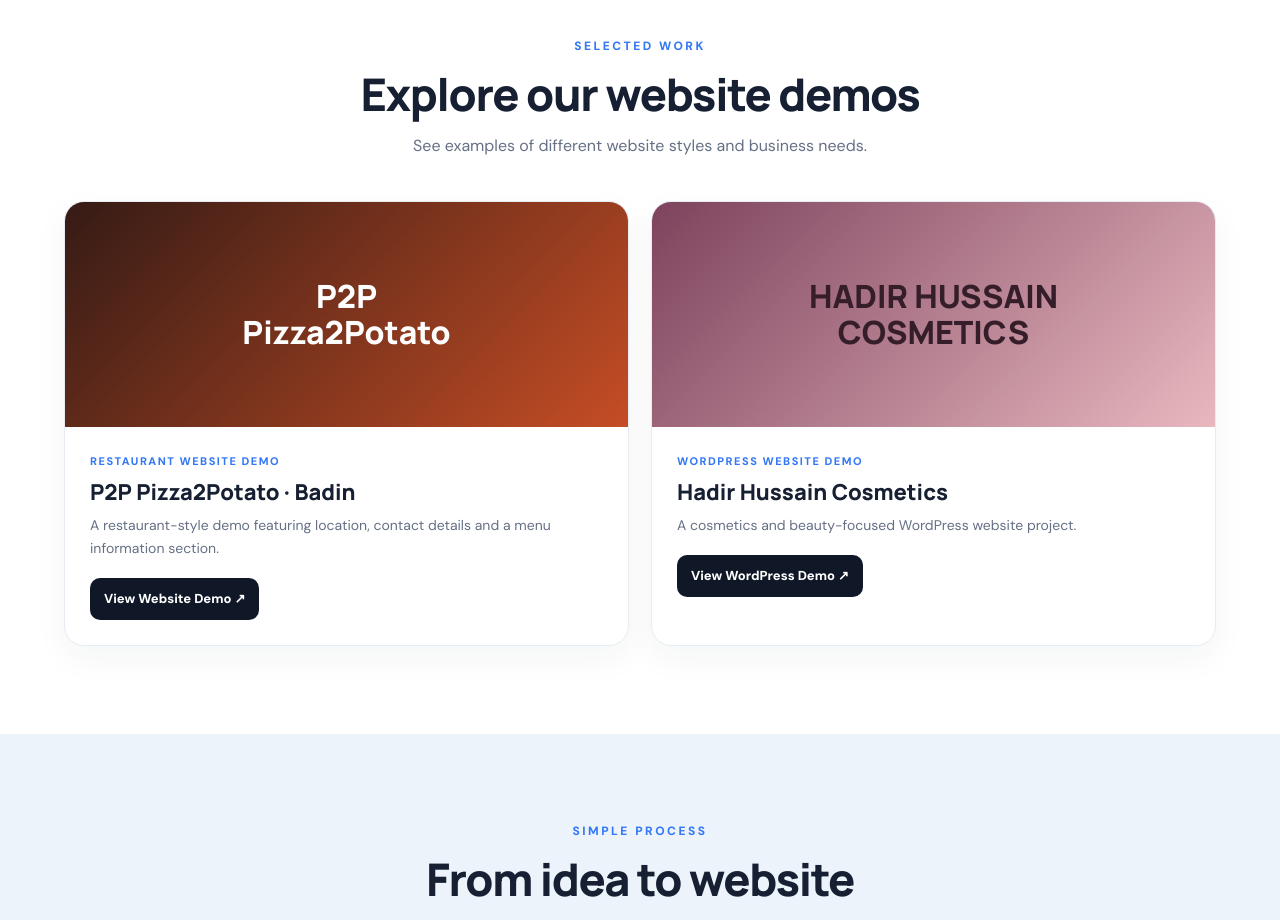
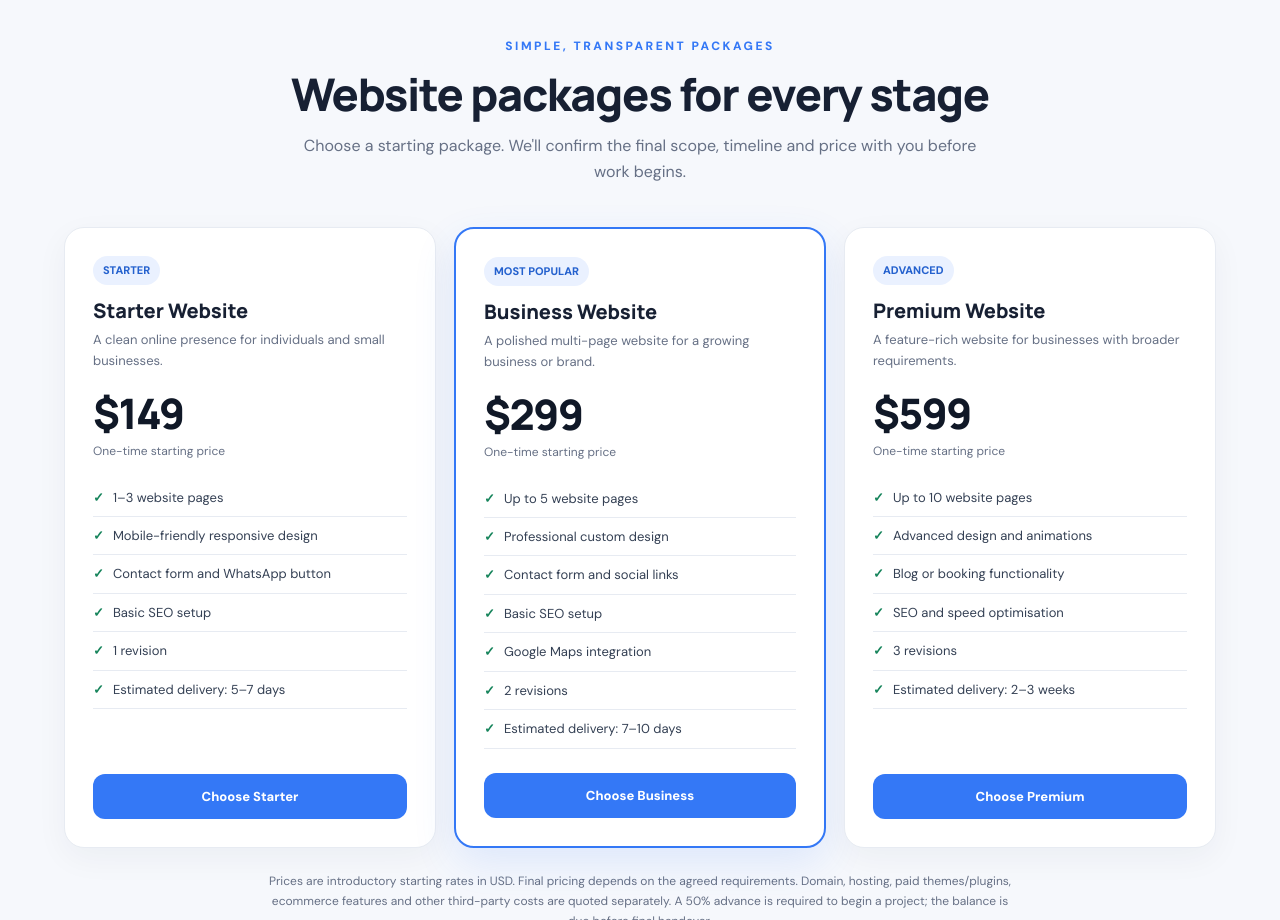
Before and after one commit to msulleman345-glitch/mywebsite, a plain HTML site: page index.html in a window 1280 px wide. Shown: the part 1880-2800 px from the top of the page. Drawn offline with Linux system fonts and the light colour scheme.

Commit message:
Add files via upload

```diff
--- a/index.html
+++ b/index.html
@@ -18,6 +18,25 @@ header{position:sticky;top:0;z-index:50;background:#101827f2;backdrop-filter:blu
 .trust{background:white;border-bottom:1px solid var(--line)}.trustGrid{display:grid;grid-template-columns:repeat(3,1fr);padding:23px 0;text-align:center}.trustItem+ .trustItem{border-left:1px solid var(--line)}.trustItem strong{display:block;font:800 19px Manrope}.trustItem span{font-size:12px;color:var(--muted)}
 section{padding:88px 0}.sectionHead{text-align:center;max-width:700px;margin:0 auto 42px}.sectionHead .kicker{color:var(--blue)}.sectionHead h2{font:800 clamp(31px,4vw,45px)/1.15 Manrope;letter-spacing:-1.3px;margin:12px 0}.sectionHead p{color:var(--muted)}
 .services{background:var(--paper)}.serviceGrid{display:grid;grid-template-columns:repeat(3,1fr);gap:18px}.service{background:white;border:1px solid var(--line);border-radius:18px;padding:27px;box-shadow:0 8px 28px #1c31500a}.serviceIcon{width:48px;height:48px;display:grid;place-items:center;border-radius:14px;background:#eaf1ff;font-size:23px;margin-bottom:17px}.service h3{font:800 18px Manrope;margin-bottom:8px}.service p{color:var(--muted);font-size:14px}.service small{display:block;color:var(--blue);font-weight:800;margin-top:15px}
+
+.pricing{background:#f6f8fc}
+.pricingGrid{display:grid;grid-template-columns:repeat(3,1fr);gap:18px;align-items:stretch}
+.priceCard{position:relative;background:white;border:1px solid var(--line);border-radius:20px;padding:28px;box-shadow:0 10px 32px #1b2a420c;display:flex;flex-direction:column}
+.priceCard.featured{border:2px solid var(--blue);box-shadow:0 16px 42px #3478f620}
+.priceFlag{display:inline-block;align-self:flex-start;background:#eaf1ff;color:#2461ce;padding:5px 10px;border-radius:30px;font-size:11px;font-weight:800;margin-bottom:12px}
+.priceCard h3{font:800 20px Manrope;margin-bottom:5px}
+.priceIntro{color:var(--muted);font-size:13px;min-height:42px}
+.priceAmount{font:800 42px/1.2 Manrope;letter-spacing:-1.5px;margin:17px 0 3px;color:var(--navy)}
+.priceAmount small{font:600 12px "DM Sans",sans-serif;letter-spacing:0;color:var(--muted)}
+.priceNote{font-size:12px;color:var(--muted);margin-bottom:17px}
+.priceList{list-style:none;margin:0 0 24px;flex:1}
+.priceList li{font-size:13px;padding:8px 0;border-bottom:1px solid var(--line);color:#344054}
+.priceList li:before{content:"✓";color:#16845b;font-weight:800;margin-right:9px}
+.priceCard .btn{width:100%;font-size:13px}
+.pricingFoot{text-align:center;color:var(--muted);font-size:12px;margin:24px auto 0;max-width:760px}
+@media(max-width:800px){.pricingGrid{grid-template-columns:1fr 1fr}}
+@media(max-width:560px){.pricingGrid{grid-template-columns:1fr}.priceIntro{min-height:0}}
+
 .portfolio{background:white}.projectGrid{display:grid;grid-template-columns:1fr 1fr;gap:22px}.project{border:1px solid var(--line);border-radius:20px;overflow:hidden;background:white;box-shadow:0 12px 34px #1b2a420c}.projectArt{height:225px;display:flex;align-items:center;justify-content:center;padding:25px;color:white;text-align:center}.pizzaArt{background:linear-gradient(135deg,#351b15,#c54d25)}.cosmeticArt{background:linear-gradient(135deg,#7d435d,#e8b8bf);color:#351e2a}.projectArt .artText{font:800 32px/1.12 Manrope;max-width:340px}.projectBody{padding:25px}.projectType{font-size:11px;color:var(--blue);font-weight:800;letter-spacing:1.5px;text-transform:uppercase}.projectBody h3{font:800 22px Manrope;margin:7px 0}.projectBody p{color:var(--muted);font-size:14px;margin-bottom:18px}.projectActions{display:flex;gap:10px;flex-wrap:wrap}.projectActions a{font-size:13px;padding:10px 14px;border-radius:10px;font-weight:800}.projectLink{background:var(--navy);color:white}.externalLink{border:1px solid var(--line)}
 .process{background:#edf3fb}.processGrid{display:grid;grid-template-columns:repeat(4,1fr);gap:15px}.step{background:white;border-radius:16px;padding:23px}.stepNum{font:800 28px Manrope;color:var(--blue)}.step h3{font:800 16px Manrope;margin:7px 0}.step p{font-size:13px;color:var(--muted)}
 .aboutGrid{display:grid;grid-template-columns:1fr 1fr;gap:45px;align-items:center}.aboutPanel{background:var(--navy);color:white;border-radius:22px;padding:35px}.aboutPanel h3{font:800 27px Manrope;margin-bottom:12px}.aboutPanel p{color:#c5d0e0}.aboutText h2{font:800 39px/1.15 Manrope;margin:12px 0}.aboutText p{color:var(--muted);margin-bottom:15px}
@@ -34,7 +53,7 @@ footer{background:#0b1220;color:white;padding:38px 0 20px}.footerTop{display:fle
 <a class="brand" href="#home">Bright <b>Business.</b></a>
 <button class="toggle" id="toggle" aria-label="Open menu" aria-expanded="false">☰</button>
 <nav class="navlinks" id="navlinks">
-<a href="#home">Home</a><a href="#services">Services</a><a href="#portfolio">Portfolio</a><a href="#about">About</a><a href="#contact">Contact</a>
+<a href="#home">Home</a><a href="#services">Services</a><a href="#pricing">Pricing</a><a href="#portfolio">Portfolio</a><a href="#about">About</a><a href="#contact">Contact</a>
 <a class="navcta" href="https://wa.me/923233955776?text=Hello%20Bright%20Business%2C%20I%20need%20a%20website.">Get a Quote</a>
 </nav></div></header>
 <main>
@@ -56,6 +75,32 @@ footer{background:#0b1220;color:white;padding:38px 0 20px}.footerTop{display:fle
 <div class="service"><div class="serviceIcon">📱</div><h3>Responsive Design</h3><p>Layouts designed to work across mobile phones, tablets and desktop screens.</p><small>Included as required</small></div>
 <div class="service"><div class="serviceIcon">⚙️</div><h3>Website Updates</h3><p>Improve an existing website's layout, content and presentation.</p><small>Custom quote</small></div>
 </div></div></section>
+
+<section class="pricing" id="pricing"><div class="wrap">
+<div class="sectionHead"><div class="kicker">Simple, transparent packages</div><h2>Website packages for every stage</h2><p>Choose a starting package. We'll confirm the final scope, timeline and price with you before work begins.</p></div>
+<div class="pricingGrid">
+<article class="priceCard">
+<div class="priceFlag">STARTER</div><h3>Starter Website</h3><p class="priceIntro">A clean online presence for individuals and small businesses.</p>
+<div class="priceAmount">$149</div><div class="priceNote">One-time starting price</div>
+<ul class="priceList"><li>1–3 website pages</li><li>Mobile-friendly responsive design</li><li>Contact form and WhatsApp button</li><li>Basic SEO setup</li><li>1 revision</li><li>Estimated delivery: 5–7 days</li></ul>
+<a class="btn primary" href="https://wa.me/923233955776?text=Hello%20Bright%20Business%2C%20I%20am%20interested%20in%20the%20Starter%20Website%20package%20($149).">Choose Starter</a>
+</article>
+<article class="priceCard featured">
+<div class="priceFlag">MOST POPULAR</div><h3>Business Website</h3><p class="priceIntro">A polished multi-page website for a growing business or brand.</p>
+<div class="priceAmount">$299</div><div class="priceNote">One-time starting price</div>
+<ul class="priceList"><li>Up to 5 website pages</li><li>Professional custom design</li><li>Contact form and social links</li><li>Basic SEO setup</li><li>Google Maps integration</li><li>2 revisions</li><li>Estimated delivery: 7–10 days</li></ul>
+<a class="btn primary" href="https://wa.me/923233955776?text=Hello%20Bright%20Business%2C%20I%20am%20interested%20in%20the%20Business%20Website%20package%20($299).">Choose Business</a>
+</article>
+<article class="priceCard">
+<div class="priceFlag">ADVANCED</div><h3>Premium Website</h3><p class="priceIntro">A feature-rich website for businesses with broader requirements.</p>
+<div class="priceAmount">$599</div><div class="priceNote">One-time starting price</div>
+<ul class="priceList"><li>Up to 10 website pages</li><li>Advanced design and animations</li><li>Blog or booking functionality</li><li>SEO and speed optimisation</li><li>3 revisions</li><li>Estimated delivery: 2–3 weeks</li></ul>
+<a class="btn primary" href="https://wa.me/923233955776?text=Hello%20Bright%20Business%2C%20I%20am%20interested%20in%20the%20Premium%20Website%20package%20($599).">Choose Premium</a>
+</article>
+</div>
+<p class="pricingFoot">Prices are introductory starting rates in USD. Final pricing depends on the agreed requirements. Domain, hosting, paid themes/plugins, ecommerce features and other third-party costs are quoted separately. A 50% advance is required to begin a project; the balance is due before final handover.</p>
+</div></section>
+
 <section class="portfolio" id="portfolio"><div class="wrap"><div class="sectionHead"><div class="kicker">Selected work</div><h2>Explore our website demos</h2><p>See examples of different website styles and business needs.</p></div>
 <div class="projectGrid">
 <article class="project"><div class="projectArt pizzaArt"><div class="artText">P2P<br>Pizza2Potato</div></div><div class="projectBody"><div class="projectType">Restaurant website demo</div><h3>P2P Pizza2Potato · Badin</h3><p>A restaurant-style demo featuring location, contact details and a menu information section.</p><div class="projectActions"><a class="projectLink" href="p2p.html">View Website Demo ↗</a></div></div></article>
@@ -70,7 +115,7 @@ footer{background:#0b1220;color:white;padding:38px 0 20px}.footerTop{display:fle
 <section id="about"><div class="wrap aboutGrid"><div class="aboutText"><div class="kicker">About Bright Business</div><h2>Practical websites for growing businesses.</h2><p>Bright Business is a web design initiative by Hadir Hussain, focused on creating clear, attractive and responsive websites for businesses and individuals.</p><p>Every project is discussed according to its requirements. Final pricing depends on the pages, features and scope of work.</p><a class="btn primary" href="https://wa.me/923233955776?text=Hello%2C%20I%20would%20like%20to%20discuss%20a%20website%20project.">Discuss Your Project</a></div><div class="aboutPanel"><h3>Let's make your business easier to discover.</h3><p>Whether you run a restaurant, shop, service business or personal brand, a professional website can help customers learn about you and contact you.</p></div></div></section>
 <section class="contact" id="contact"><div class="wrap contactGrid"><div><div class="kicker">Let's work together</div><h2>Ready to build your website?</h2><p>Tell us what kind of website you need. We'll discuss your requirements and suggest a suitable approach.</p><a class="btn primary" href="https://wa.me/923233955776?text=Hello%20Bright%20Business%2C%20I%20am%20interested%20in%20a%20website.">Start a WhatsApp Chat ↗</a></div><div class="contactBox"><h3>Bright Business</h3><p>Web design by Hadir Hussain</p><a class="btn primary" href="https://wa.me/923233955776">WhatsApp: +92 323 3955776</a><a class="btn externalLink" href="mailto:">Email us (add your email)</a></div></div></section>
 </main>
-<footer><div class="wrap"><div class="footerTop"><div><a class="brand" href="#home">Bright <b>Business.</b></a><p>Professional website design for businesses, shops, restaurants and personal brands.</p></div><div class="footerLinks"><a href="#services">Services</a><a href="#portfolio">Portfolio</a><a href="#about">About</a><a href="#contact">Contact</a></div></div><div class="copyright">© <span id="year"></span> Bright Business · Hadir Hussain. All rights reserved.</div></div></footer>
+<footer><div class="wrap"><div class="footerTop"><div><a class="brand" href="#home">Bright <b>Business.</b></a><p>Professional website design for businesses, shops, restaurants and personal brands.</p></div><div class="footerLinks"><a href="#services">Services</a><a href="#pricing">Pricing</a><a href="#portfolio">Portfolio</a><a href="#about">About</a><a href="#contact">Contact</a></div></div><div class="copyright">© <span id="year"></span> Bright Business · Hadir Hussain. All rights reserved.</div></div></footer>
 <a class="whatsapp" href="https://wa.me/923233955776?text=Hello%20Bright%20Business%2C%20I%20need%20a%20website." aria-label="Chat with Bright Business on WhatsApp">WhatsApp ↗</a>
 <script>
 const toggle=document.getElementById('toggle'),links=document.getElementById('navlinks');
```
